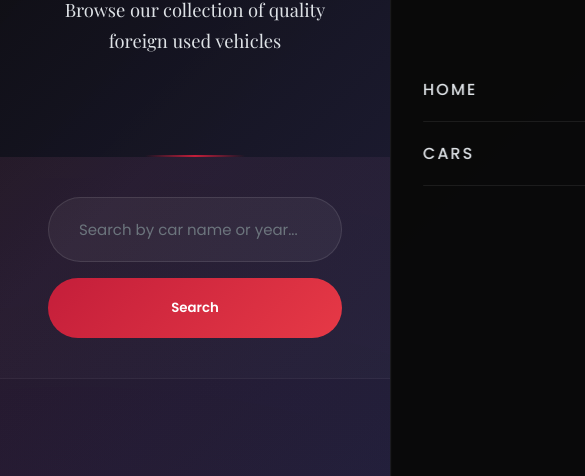
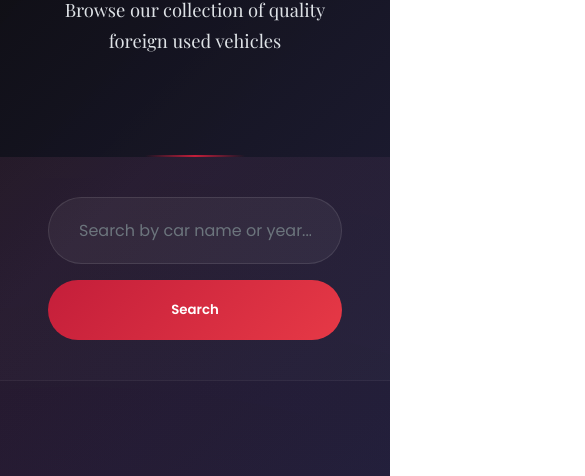
Before and after one commit to dharby/ThadefAutos, a plain HTML site: page listings.html in a window 390 px wide. Shown: the part 300-776 px from the top of the page, 585 px wide, since content can reach past the window. Drawn offline with nearby package versions, Linux system fonts and the light colour scheme.

Commit message:
Lock mobile viewport: disable zoom, prevent horizontal overflow

```diff
--- a/listings.html
+++ b/listings.html
@@ -2,7 +2,7 @@
 <html lang="en">
 <head>
   <meta charset="UTF-8">
-  <meta name="viewport" content="width=device-width, initial-scale=1.0">
+  <meta name="viewport" content="width=device-width, initial-scale=1.0, maximum-scale=1.0, minimum-scale=1.0, user-scalable=no, viewport-fit=cover">
   <title>All Cars - THADEF AUTOS</title>
   <link rel="stylesheet" href="premium-styles.css">
   <link href="https://fonts.googleapis.com/css2?family=Playfair+Display:wght@400;500;600;700;800&family=Poppins:wght@300;400;500;600;700&display=swap" rel="stylesheet">
--- a/premium-styles.css
+++ b/premium-styles.css
@@ -30,6 +30,8 @@
 
 html {
   scroll-behavior: smooth;
+  overflow-x: hidden;
+  max-width: 100%;
 }
 
 body {
@@ -39,7 +41,13 @@
   color: var(--white);
   line-height: 1.7;
   overflow-x: hidden;
+  max-width: 100%;
+  position: relative;
   min-height: 100vh;
+  -webkit-text-size-adjust: 100%;
+  text-size-adjust: 100%;
+  touch-action: manipulation;
+  overscroll-behavior-x: none;
 }
 
 body::before {
@@ -1027,7 +1035,7 @@
   border-radius: 50px;
   color: var(--white);
   font-family: 'Poppins', sans-serif;
-  font-size: 15px;
+  font-size: 16px;
   transition: var(--transition);
 }
 
@@ -1278,6 +1286,7 @@
     top: 0;
     right: 0;
     width: min(78vw, 320px);
+    max-width: 100vw;
     height: 100vh;
     flex-direction: column;
     justify-content: center;
```
Also changed, not shown: details-akura-2013.html (+1 -1 lines), details-lexus-es350-2008.html (+1 -1 lines), details-lexus-es350-2013.html (+1 -1 lines), details-lexus-is250-2008.html (+1 -1 lines), details-nissan-altima-2016.html (+1 -1 lines), details-nissan-micra-2015.html (+1 -1 lines), details-pontiac-vibe-2011.html (+1 -1 lines), details-toyota-camry-2008.html (+1 -1 lines), details-toyota-camry-2010.html (+1 -1 lines), details-toyota-camry-2017.html (+1 -1 lines), details-toyota-corolla-2011.html (+1 -1 lines), details-toyota-corolla-2014.html (+1 -1 lines), details-toyota-corolla-sport-2008.html (+1 -1 lines), index.html (+1 -1 lines).
